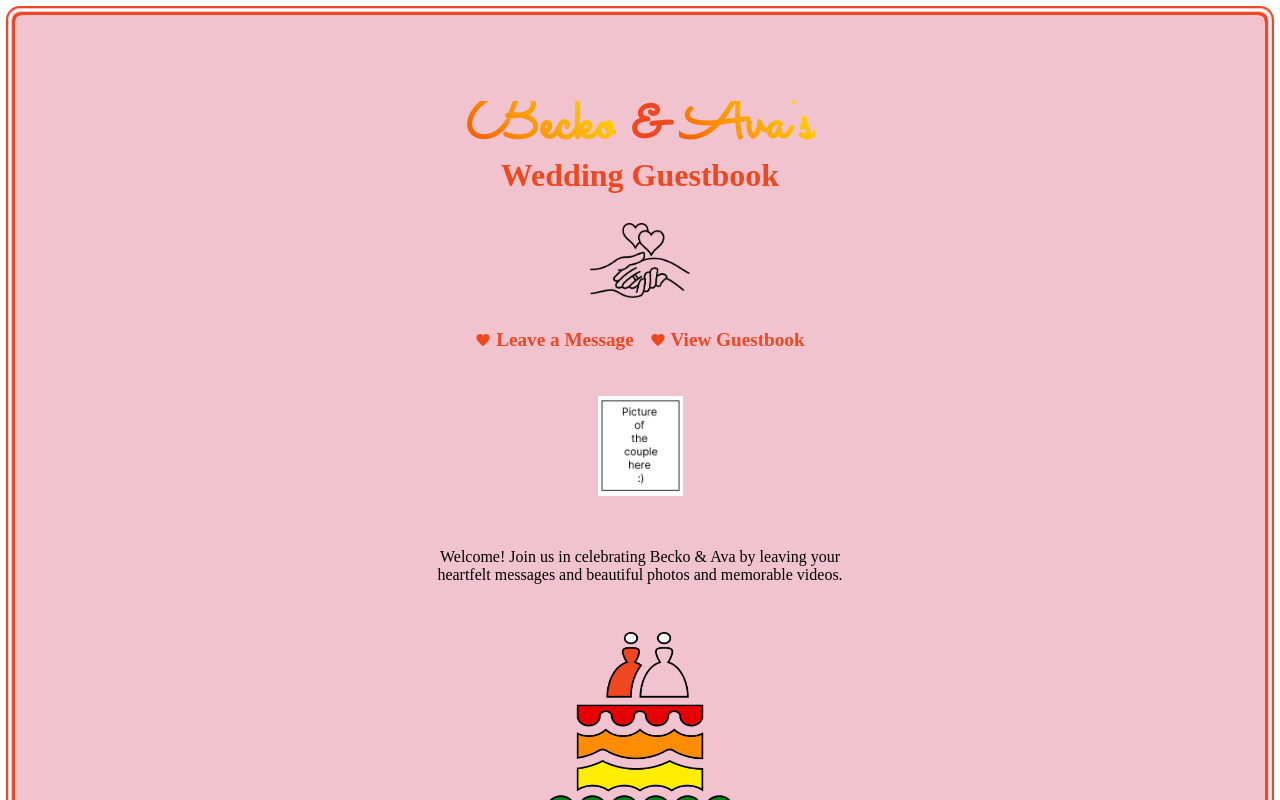
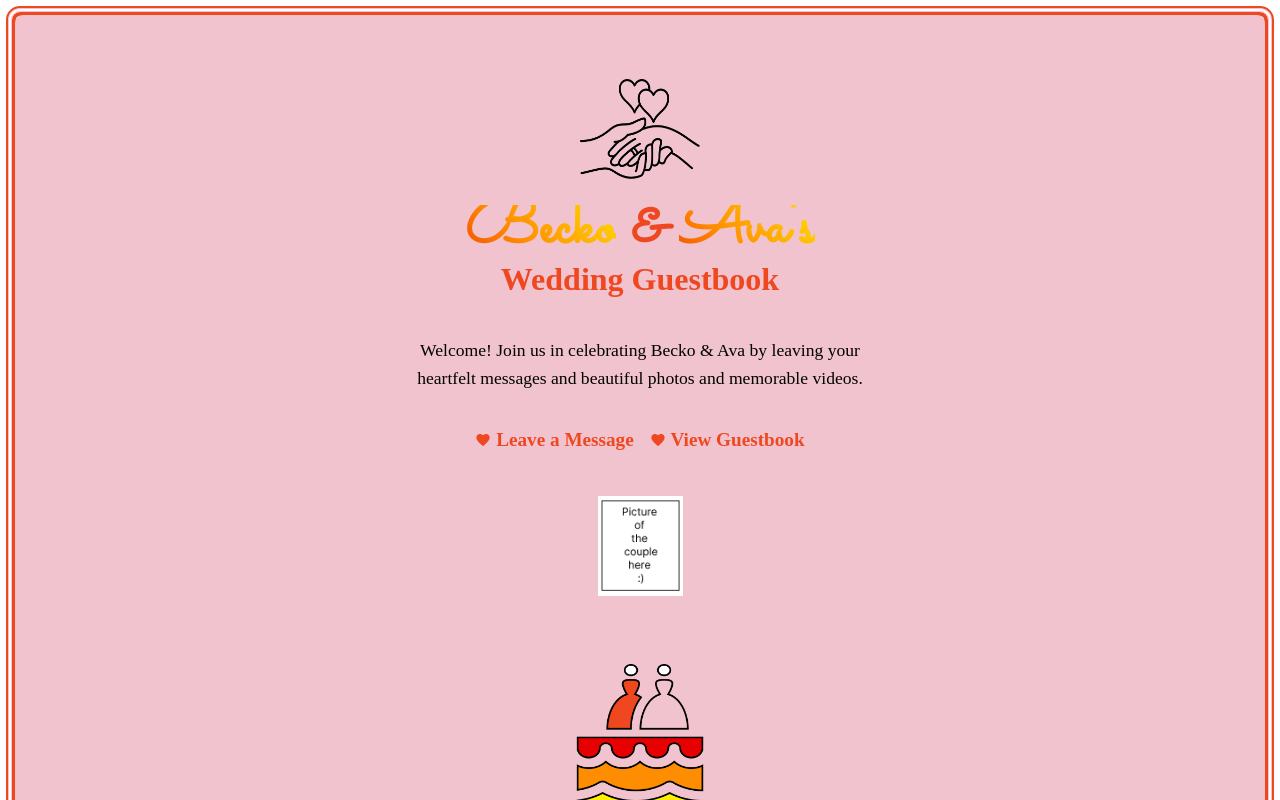
Before and after one commit to GinaHorch/becko-ava-wedding, a Next.js app: page / in a window 1280 px wide. Shown: the top 800 px of the page. Built offline with nearby package versions, Linux system fonts and the light colour scheme; a web font is replaced by a local one.

Commit message:
css changes made to test code

```diff
--- a/src/app/page.tsx
+++ b/src/app/page.tsx
@@ -6,7 +6,6 @@ import weddingIcon1 from './images/wedding-icon-1.png';
 import weddingIcon2 from './images/wedding-icon-2.png';
 import blackWhiteSoccerBall from './images/black-white-soccer-ball.png';
 import weddingIcon3 from './images/wedding-icon-3.png';
-
 
 const HeartIcon = ({ color = '#ef471f', size = 16 }) => (
   <svg
@@ -38,13 +37,11 @@ export default function Home() {
       ball.src = blackWhiteSoccerBall.src;
       ball.className = 'petal black-white';
 
-      // 🎯 Position balls between 102% and 104% of viewport height
       const topPosition = 1.35 + Math.random() * 0.16;
       wrapper.style.setProperty('--random-top', topPosition.toString());
 
       wrapper.style.width = '50px';
       wrapper.style.height = '50px';
-
       wrapper.style.animationDuration = `${5 + Math.random() * 5}s`;
       wrapper.style.animationDelay = `${Math.random() * 5}s`;
 
@@ -57,12 +54,23 @@ export default function Home() {
 
     return () => {
       const wrappers = document.querySelectorAll('.ball-wrapper');
-    wrappers.forEach(w => w.remove());
+      wrappers.forEach((w) => w.remove());
     };
   }, [blackWhiteSoccerBall]);
 
   return (
     <main className="landing-container">
+      {/* Top wedding icon */}
+      <div className="icon-at-top">
+        <Image
+          src={weddingIcon3}
+          alt="Wedding Icon at Top of Page"
+          width={120}
+          height={100}
+        />
+      </div>
+
+      {/* Title */}
       <h1 className="landing-title">
         <span className="sacramento">
           <span className="confetti-text">Becko</span> & <span className="confetti-text">Ava’s</span>
@@ -71,16 +79,25 @@ export default function Home() {
         Wedding Guestbook <br />
       </h1>
 
- {/* 👇 Insert weddingIcon3 image here */}
-    <div className="icon-between-title-and-nav">
-      <Image
-        src={weddingIcon3}
-        alt="Wedding Icon Between Title and Navigation"
-        width={100}
-        height={100}
-      />
+      {/* ✅ Welcome message moved below title */}
+      <div
+        className="welcome-message"
+        style={{
+          marginTop: '0rem',
+          fontSize: '1.1rem',
+          color: '#000',
+          textAlign: 'center',
+          lineHeight: '1.6',
+        }}
+      >
+        <p>
+          Welcome! Join us in celebrating Becko & Ava by leaving your
+          <br />
+          heartfelt messages and beautiful photos and memorable videos.
+        </p>
       </div>
 
+      {/* Navigation */}
       <nav className="landing-navigation">
         <ul>
           <li>
@@ -96,6 +113,7 @@ export default function Home() {
         </ul>
       </nav>
 
+      {/* Decorative wedding icon below nav */}
       <div style={{ paddingTop: '1.5rem', textAlign: 'center' }}>
         <Image
           src={weddingIcon2}
@@ -104,13 +122,8 @@ export default function Home() {
         />
       </div>
 
+      {/* Larger image near the bottom */}
       <div className="landing-description">
-       <p>
-      Welcome! Join us in celebrating Becko & Ava by leaving your<br />
-      heartfelt messages and beautiful photos and memorable videos.
-      </p>
-
-
         <Image
           src={weddingIcon1}
           alt="Wedding icon below paragraph"
```
Lines whose indentation alone changed are shown as unchanged.
